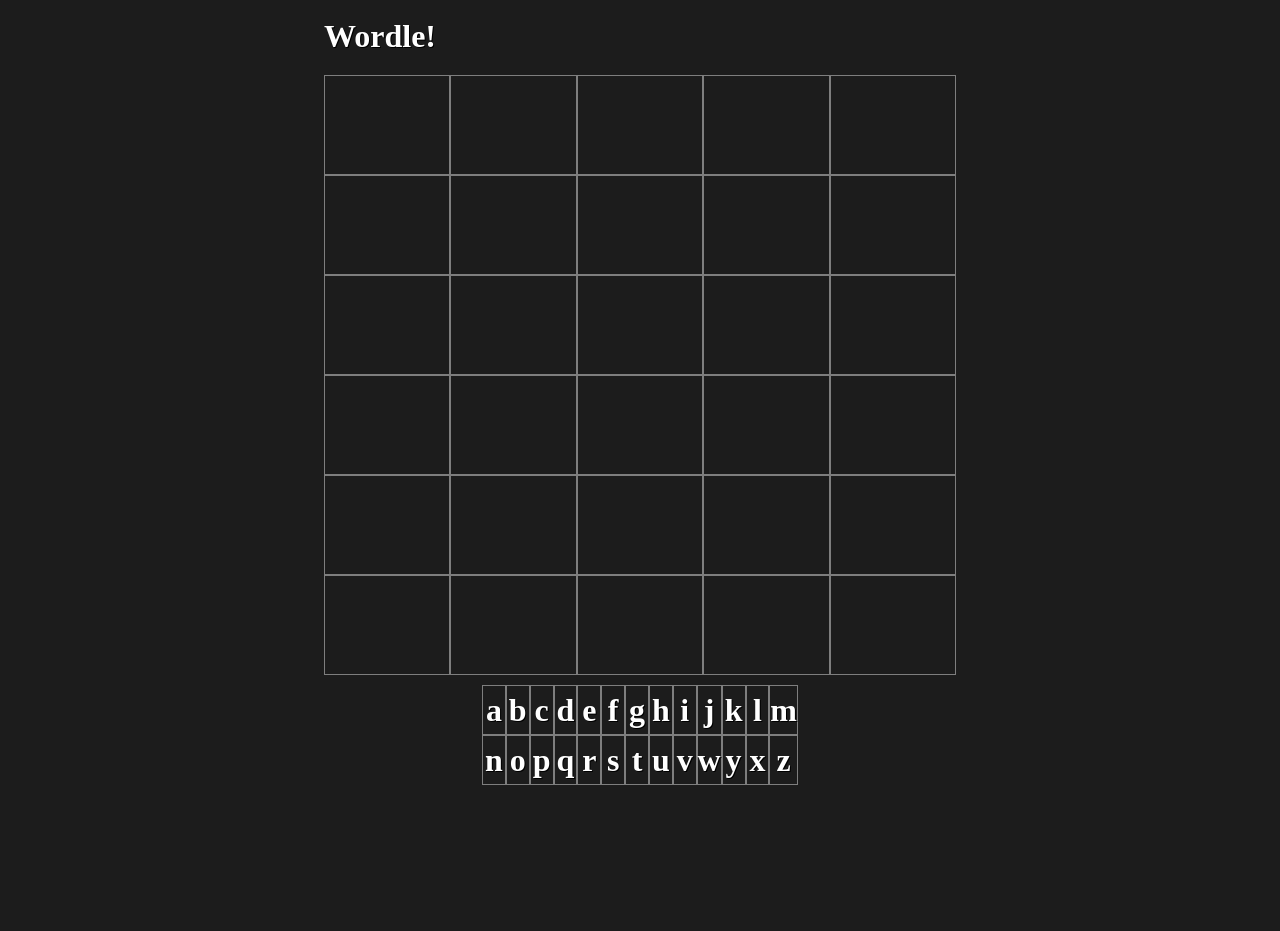
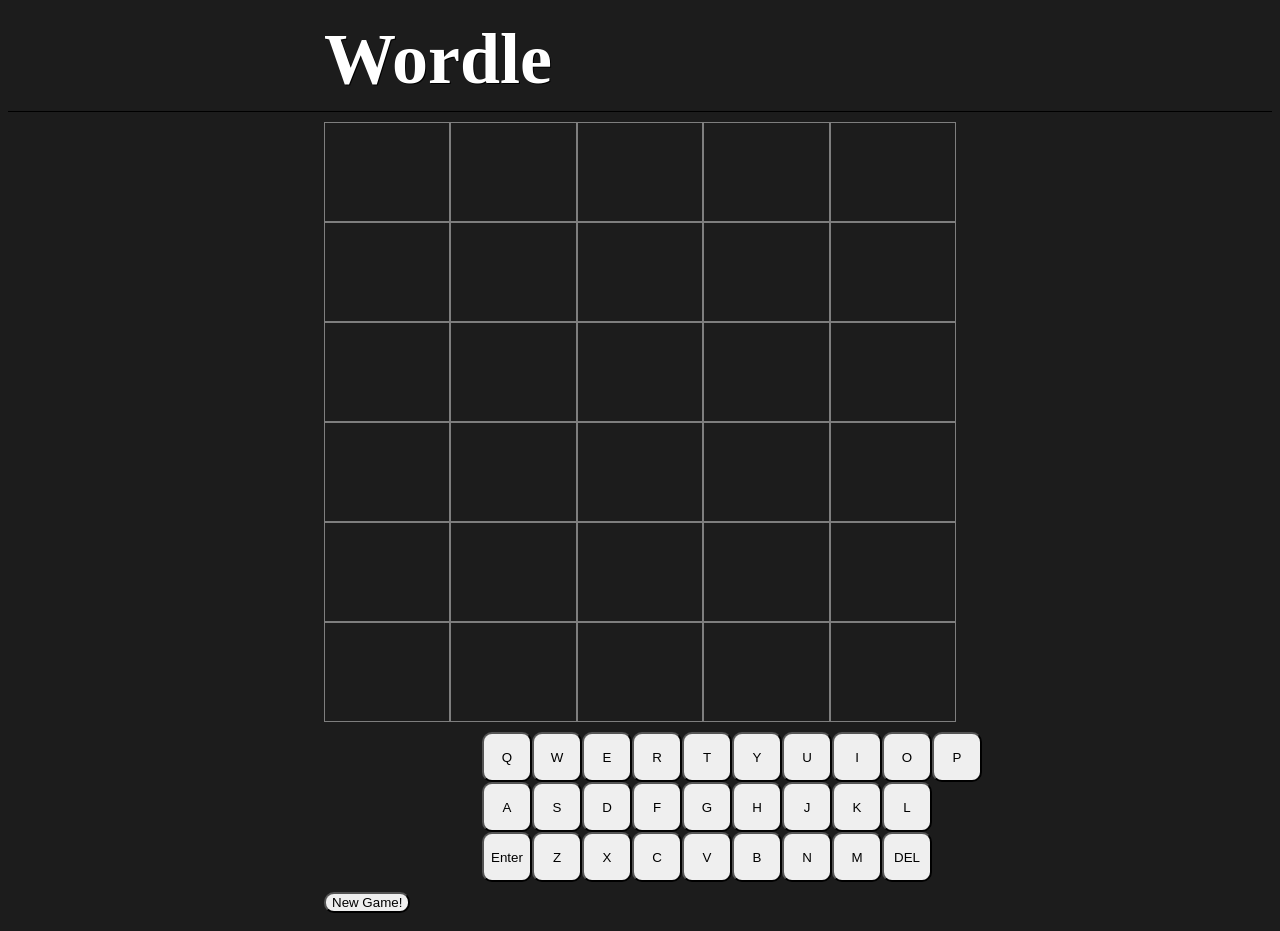
Before and after one commit to notEloaf/tfritz2718.github.io, a plain HTML site: page Wordle.html in a window 1280 px wide. Before the commit the page ends 813 px from the top, so only its background shows below. Drawn offline with Linux system fonts and the light colour scheme.

Commit message:
Add files via upload

```diff
--- a/NumberGame.css
+++ b/NumberGame.css
@@ -70,3 +70,8 @@
 header{
 	border-bottom: 1px solid
 }
+
+a {
+  text-decoration:none;
+  color:white;
+} /* Globally */
--- a/Wordle.css
+++ b/Wordle.css
@@ -35,8 +35,23 @@
 
 .letter-container{
 	display: grid;
-	grid-template-columns: repeat(13, 0.5fr);;
-	grid-template-rows: repeat(2, 50px);
+	grid-template-rows: repeat(3, 50px);
+}
+
+.row1{
+	display: grid;
+	grid-template-columns: repeat(10, 50px);
+	grid-template-rows: repeat(1, 50px);
+}
+.row2{
+	display: grid;
+	grid-template-columns: repeat(9, 50px);
+	grid-template-rows: repeat(1, 50px);
+}
+.row3{
+	display: grid;
+	grid-template-columns: repeat(9, 50px);
+	grid-template-rows: repeat(1, 50px);
 }
 
 .center{
@@ -46,3 +61,21 @@
   	color: white;
 	text-shadow: 1px 1px black;
 }
+
+.textTheme{
+  color: white;
+  font-size: 72px;
+}
+
+header{
+  border-bottom: 1px solid
+}
+
+button{
+	border-radius: 10px;
+}
+
+a {
+  text-decoration:none;
+  color:white;
+} /* Globally */
--- a/Wordle.html
+++ b/Wordle.html
@@ -7,7 +7,11 @@
 	<script src="Wordle.js"></script>
 </head>
 <body>
-	<h1 id="output" class = "center">Wordle!</h1>
+	<header>
+		<a href="index.html">
+			<h1 class="center textTheme">Wordle</h1>
+		</a>
+	</header>
 	<div class="center">
 		<div class="grid-container">
 			<div class="grid-item"></div>
@@ -47,33 +51,44 @@
 			<div class="grid-item"></div>
 		</div>
 		<div class="letter-container center">
-			<div class="grid-item2">a</div>
-			<div class="grid-item2">b</div>
-			<div class="grid-item2">c</div>
-			<div class="grid-item2">d</div>
-			<div class="grid-item2">e</div>
-			<div class="grid-item2">f</div>
-			<div class="grid-item2">g</div>
-			<div class="grid-item2">h</div>
-			<div class="grid-item2">i</div>
-			<div class="grid-item2">j</div>
-			<div class="grid-item2">k</div>
-			<div class="grid-item2">l</div>
-			<div class="grid-item2">m</div>
-			<div class="grid-item2">n</div>
-			<div class="grid-item2">o</div>
-			<div class="grid-item2">p</div>
-			<div class="grid-item2">q</div>
-			<div class="grid-item2">r</div>
-			<div class="grid-item2">s</div>
-			<div class="grid-item2">t</div>
-			<div class="grid-item2">u</div>
-			<div class="grid-item2">v</div>
-			<div class="grid-item2">w</div>
-			<div class="grid-item2">y</div>
-			<div class="grid-item2">x</div>
-			<div class="grid-item2">z</div>
+			<div class="row1">
+				<button onclick="typekey('q')">Q</button>
+				<button onclick="typekey('w')">W</button>
+				<button onclick="typekey('e')">E</button>
+				<button onclick="typekey('r')">R</button>
+				<button onclick="typekey('t')">T</button>
+				<button onclick="typekey('y')">Y</button>
+				<button onclick="typekey('u')">U</button>
+				<button onclick="typekey('i')">I</button>
+				<button onclick="typekey('o')">O</button>
+				<button onclick="typekey('p')">P</button>
+			</div>
+			<div class="row2">
+				<button onclick="typekey('a')">A</button>
+				<button onclick="typekey('s')">S</button>
+				<button onclick="typekey('d')">D</button>
+				<button onclick="typekey('f')">F</button>
+				<button onclick="typekey('g')">G</button>
+				<button onclick="typekey('h')">H</button>
+				<button onclick="typekey('j')">J</button>
+				<button onclick="typekey('k')">K</button>
+				<button onclick="typekey('l')">L</button>
+			</div>
+			<div class="row3">
+				<button onclick="typekeycode(13)">Enter</button>
+				<button onclick="typekey('z')">Z</button>
+				<button onclick="typekey('x')">X</button>
+				<button onclick="typekey('c')">C</button>
+				<button onclick="typekey('v')">V</button>
+				<button onclick="typekey('b')">B</button>
+				<button onclick="typekey('n')">N</button>
+				<button onclick="typekey('m')">M</button>
+				<button onclick="typekeycode(8)">DEL</button>
+			</div>
+
 		</div>
+		<button onclick="window.location.reload();">New Game!</button>
 	</div>
+
 </body>
 </html>
--- a/index.css
+++ b/index.css
@@ -33,4 +33,7 @@
   border-bottom: 1px solid
 }
 
-a { color:white } /* Globally */
+a {
+  text-decoration:none;
+  color:white;
+} /* Globally */
```
Also changed, not shown: NumberGame.html (+3 -1 lines), Wordle.js.
